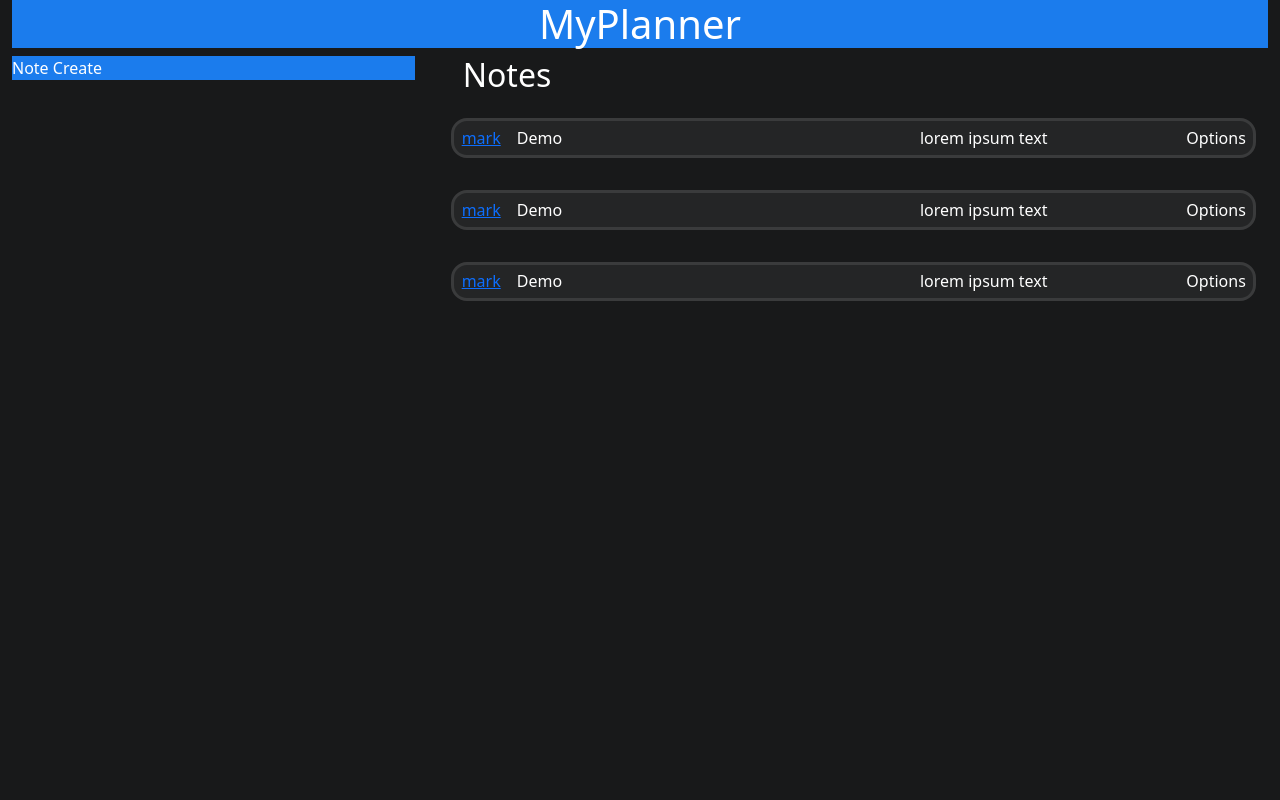
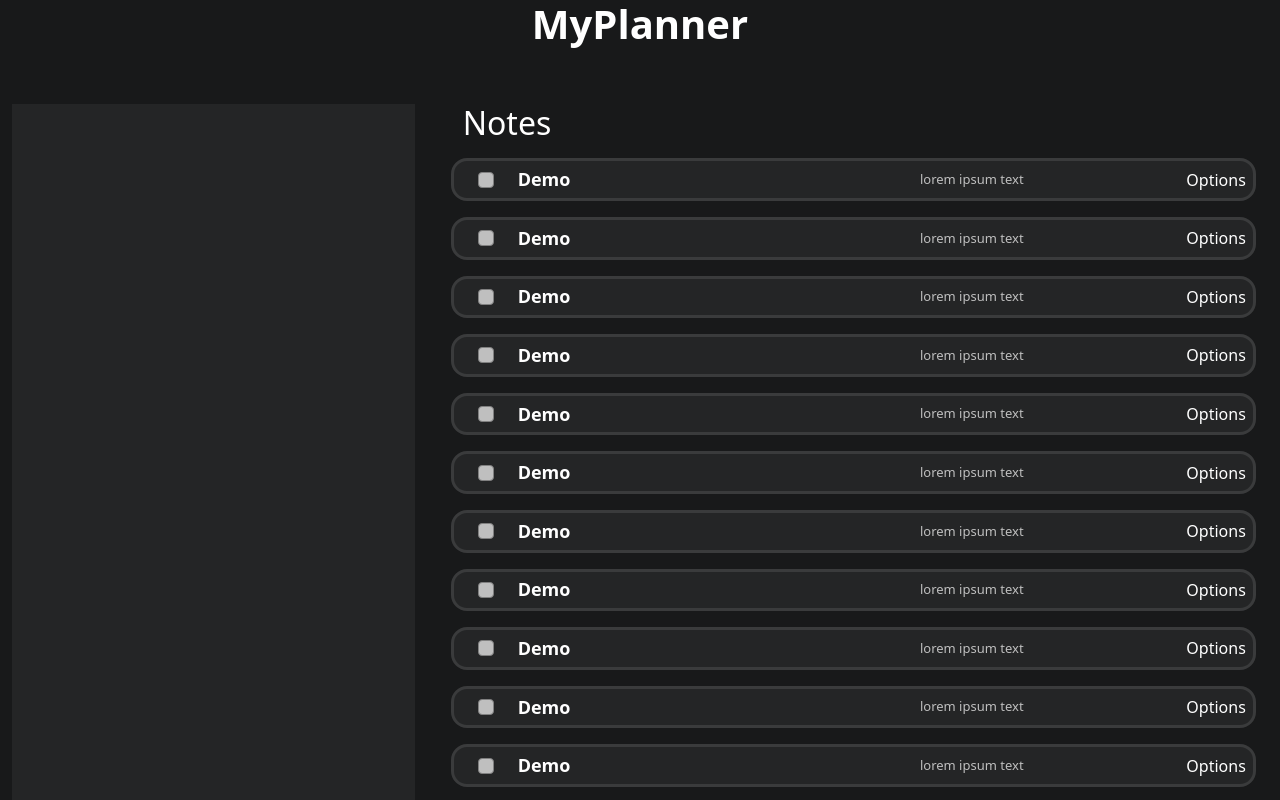
Before and after one commit to mmashh/myplanner, a React (Create React App) app in the folder myplanner/: page / in a window 1280 px wide. Built offline with nearby package versions, Linux system fonts and the light colour scheme.

Commit message:
make note list items scrollable

```diff
--- a/myplanner/src/App.js
+++ b/myplanner/src/App.js
@@ -13,15 +13,13 @@ function App() {
   return (
     <>
         <Container id="app-container" fluid>
-            <Row md={2} id="app-header">
+            <Row md={3} id="app-header">
               <Col md={12}>
-                <div className="test">
-                  <h1>MyPlanner</h1>
-                </div>
+                <h1>MyPlanner</h1>
               </Col>
             </Row>
-            <Row md={10}>
-              <Notes className="test"></Notes>
+            <Row md={9}>
+              <Notes></Notes>
             </Row>
         </Container>
     </>
--- a/myplanner/src/Notes.js
+++ b/myplanner/src/Notes.js
@@ -3,8 +3,10 @@ import Notelist from './components/Notelist';
 import {
   Container,
   Row,
-  Col
+  Col,
+  Form
 } from 'react-bootstrap';
+
 
 let sampleData = {
   all_notes: [
@@ -28,7 +30,21 @@ let sampleData = {
       }
   ]
 };
-let notes = sampleData.all_notes;
+//let notes = sampleData.all_notes;
+
+function getNotes(n) {
+  var notes = [];
+  for (var i = 0; i < n; i++){
+    notes.push({
+      note_id: 1,
+      note_title: "Demo",
+      note_body: "lorem ipsum text",
+      date_created: "9/11/2021 14:25"
+    });
+  }
+  return notes
+}
+let notes = getNotes(25);
 
 function Notes() {
   return (
@@ -37,12 +53,12 @@ function Notes() {
       </Row>
       <Row md={10}>
         <Col md={4}>
-          <div className="test">
-            Note Create
-          </div>
+            <div className="test" style={{backgroundColor:'#242526', height:"55%"}}>
+
+            </div>
         </Col>
         <Col md={8}>
-            <Notelist notes={notes}></Notelist>
+          <Notelist className="note-list" notes={notes}></Notelist>
         </Col>
       </Row>
     </Container>
--- a/myplanner/src/components/Notelist.js
+++ b/myplanner/src/components/Notelist.js
@@ -3,15 +3,15 @@ import {
   Container,
   Row,
   Col,
-  Stack
+  Stack,
+  Form
 } from 'react-bootstrap';
 
 
 function Notelist(props) {
 
-  console.log(props.notes)
   return (
-    <Container>
+    <Container className="scrollable">
       <Col sm={12}>
         <Row id="notelist-header" xs={3}>
             <h2>Notes</h2>
@@ -24,13 +24,14 @@ function Notelist(props) {
                   <div className="notelist-item">
                     <Row xs={12}>
                       <Col xs={7} className="notelist-item-main">
+
                         <div className="notelist-item-mark-complete">
-                          <a href="javascript:alert('marked as complete')">mark</a>
+                          <Form.Check type="checkbox" />
                         </div>
-                        <div>{item.note_title}</div>
+                        <span className="notelist-item-title">{item.note_title}</span>
                       </Col>
                       <Col xs={4} className="notelist-item-desc">
-                        <div>{item.note_body}</div>
+                        <span className="notelist-item-body">{item.note_body}</span>
                       </Col>
                       <Col xs={1} className="notelist-item-actions">
                         Options
--- a/myplanner/src/stylesheets/notes.css
+++ b/myplanner/src/stylesheets/notes.css
@@ -1,6 +1,12 @@
+.scrollable {
+  overflow-y: auto;
+  display: flex;
+  height: 55%;
+}
+
 .notelist-item {
-  margin-top: 1em;
-  margin-bottom: 1em;
+  margin-top: 0.5em;
+  margin-bottom: 0.5em;
   background-color: var(--secondary);
   border: 3px solid var(--ternary);
   border-radius: 1em;
@@ -12,7 +18,24 @@
   padding: 0.3em 0 0.3em 0;
 }
 
+.notelist-item-title {
+  font-weight: bold;
+  font-size:large;
+  color: var(--primary-font);
+  text-overflow:ellipsis;
+}
+.notelist-item-body {
+  font-size:small;
+  color: var(--secondary-font);
+  text-overflow: ellipsis;
+}
+
 .notelist-item-mark-complete {
   float: left;
-  padding: 0px 1em 0px 0.5em;
+  padding: 0px 1.5em 0px 1.5em;
 }
+
+.form-check-input {
+  background-color: var(--secondary-font);
+  border: 1px solid gray;
+}
--- a/myplanner/src/stylesheets/style.css
+++ b/myplanner/src/stylesheets/style.css
@@ -5,7 +5,8 @@
   --primary-font: #ffffff;
   --secondary-font: #bfbfbf;
   --test: #1b7ced;
-  --test2: #f44336
+  --test2: #f44336;
+  --component-height: 55%;
 }
 
 body {
@@ -14,30 +15,21 @@ body {
 }
 
 #app-container {
+  height: 100vh;
+  max-width: 100vw;
   max-height: 100vh;
+  overflow:hidden;
+  position: absolute;
+  left: 0;
 }
 
 #app-header {
   text-align: center;
+  margin-bottom: 3em;
 }
 
-.notelist-item {
-  margin-top: 1em;
-  margin-bottom: 1em;
-  background-color: var(--secondary);
-  border: 3px solid var(--ternary);
-  border-radius: 1em;
-}
-
-.notelist-item-main, .notelist-item-desc, .notelist-item-actions {
-  display:flex;
-  align-items: center;
-  padding: 0.3em 0 0.3em 0;
-}
-
-.notelist-item-mark-complete {
-  float: left;
-  padding: 0px 1em 0px 0.5em;
+h1 {
+  font-weight: bold;
 }
 
 /* For development purposes only */
```
